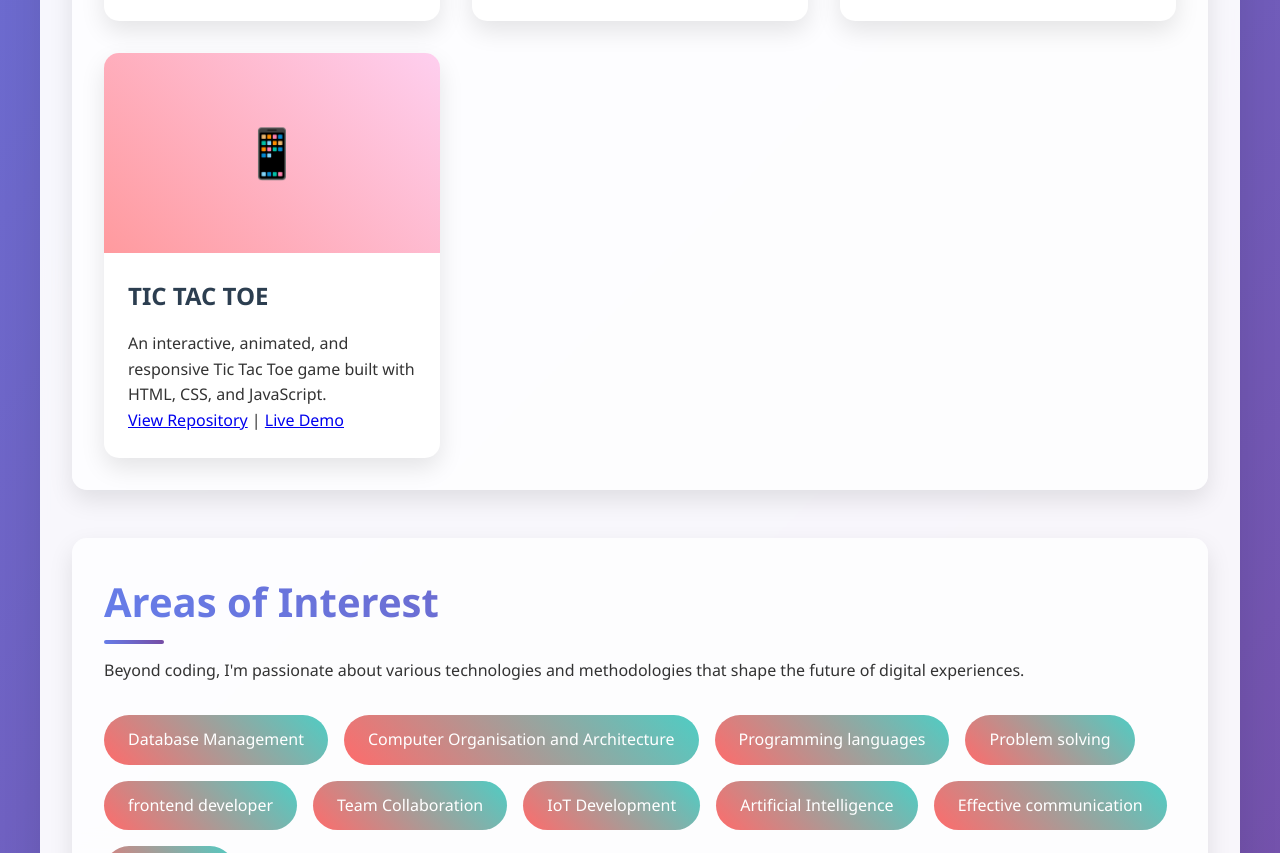
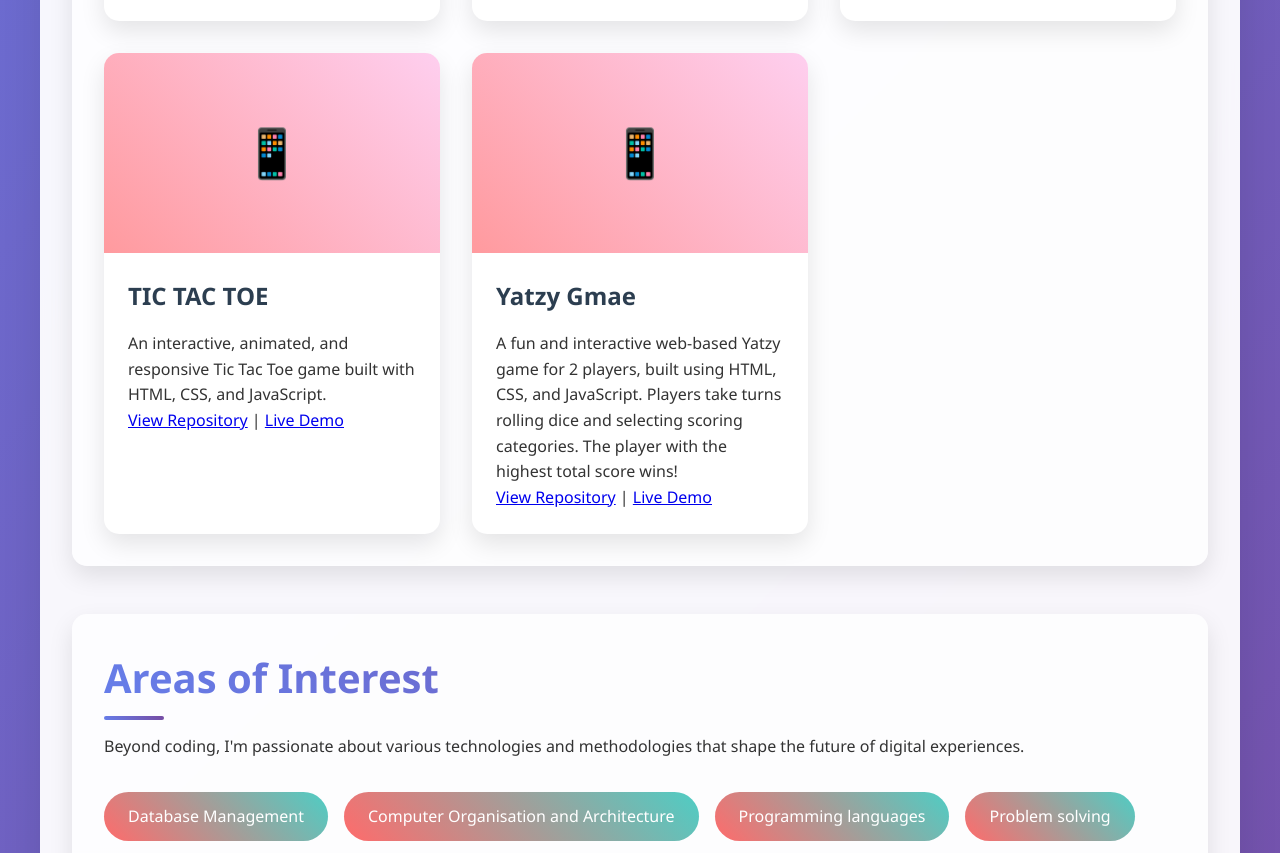
Before and after one commit to Rashi7903/resume-builder, a plain HTML site: page index.html in a window 1280 px wide. Shown: the part 1710-2563 px from the top of the page. Drawn offline with Linux system fonts and the light colour scheme.

Commit message:
Update index.html

```diff
--- a/index.html
+++ b/index.html
@@ -463,6 +463,16 @@
                     <p><a href="https://github.com/Rashi7903/tic-tac-toe">View Repository</a> | <a href="https://rashi7903.github.io/tic-tac-toe/">Live Demo</a></p>
                 </div>
             </article>
+
+            <article class="work-item">
+                <div class="work-image">📱</div>
+                <div class="work-content">
+                    <h3>Yatzy Gmae</h3>
+                    <p>A fun and interactive web-based Yatzy game for 2 players, built using HTML, CSS, and JavaScript. Players take turns rolling dice and selecting scoring categories. The player with the highest total score wins!</p>
+                    <p><a href="https://github.com/Rashi7903/Yatzy-game">View Repository</a> | <a href="https://rashi7903.github.io/Yatzy-game/">Live Demo</a></p>
+                </div>
+            </article>
+
         </div>
     </section>
 
```
